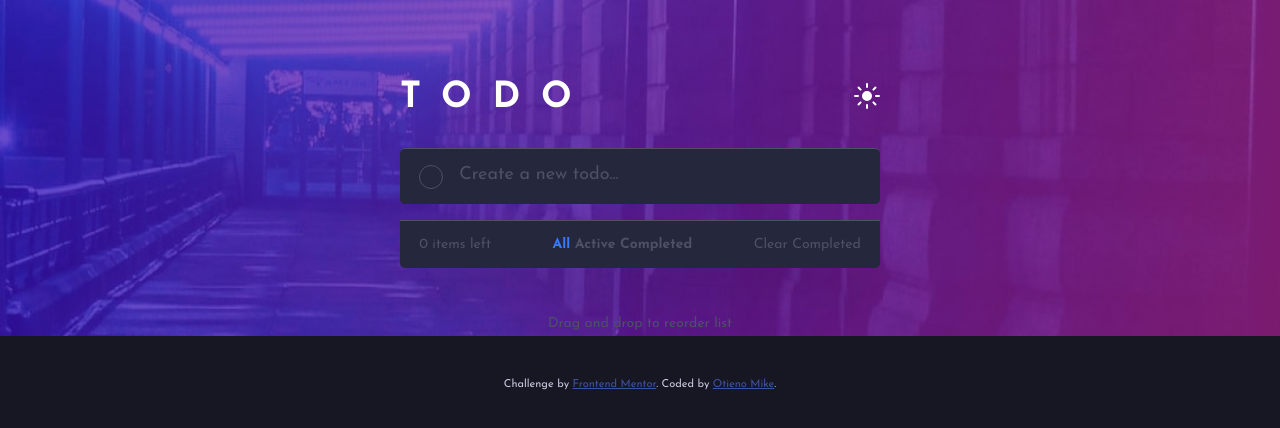
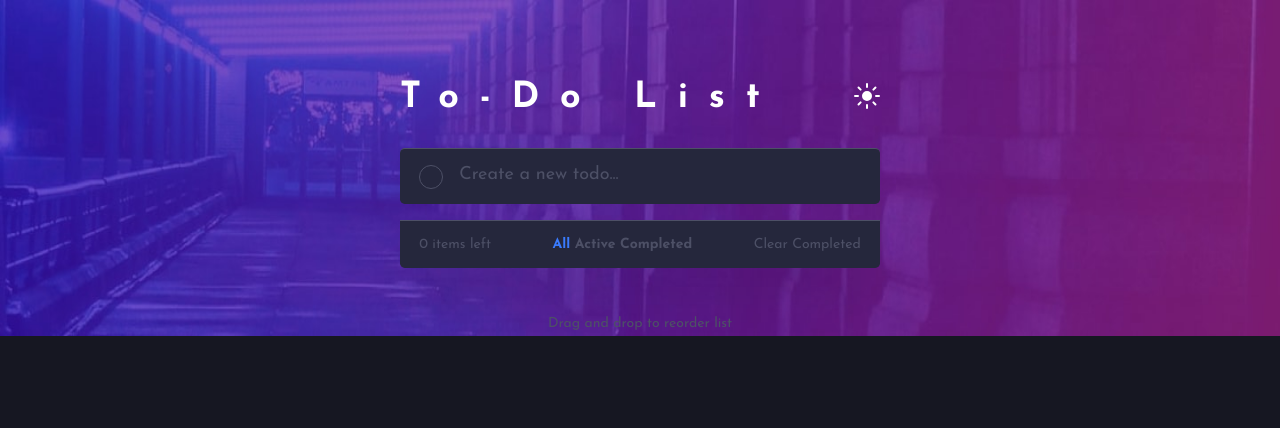
Before and after one commit to MR6293156/to-do-js, a plain HTML site: page index.html in a window 1280 px wide. Drawn offline with Linux system fonts and the light colour scheme.

Commit message:
Updated index.html

```diff
--- a/index.html
+++ b/index.html
@@ -5,14 +5,7 @@
     <meta name="viewport" content="width=device-width, initial-scale=1.0" />
     <!-- displays site properly based on user's device -->
 
-    <link
-      rel="icon"
-      type="image/png"
-      sizes="32x32"
-      href="./images/favicon-32x32.png"
-    />
-
-    <title>Frontend Mentor | Todo app</title>
+    <title>To-do App</title>
     <link
       rel="stylesheet"
       href="https://cdnjs.cloudflare.com/ajax/libs/font-awesome/6.1.1/css/all.min.css"
@@ -20,26 +13,18 @@
       crossorigin="anonymous"
       referrerpolicy="no-referrer"
     />
-    <style>
-      .attribution {
-        font-size: 11px;
-        text-align: center;
-      }
-      .attribution a {
-        color: hsl(228, 45%, 44%);
-      }
-    </style>
+
     <link rel="stylesheet" href="./styles.css" />
     <link id="theme-style" rel="stylesheet" type="text/css" href="" />
   </head>
   <body>
     <header class="">
-      <h1>TODO</h1>
+      <h1>To-Do List</h1>
       <button class="dark-theme" id="dark-theme-btn">
-        <img src="./images/icon-moon.svg" alt="Change theme color" />
+        <img src="./images/icon-moon.svg" alt="Change theme colour" />
       </button>
       <button class="light-theme" id="light-theme-btn">
-        <img src="./images/icon-sun.svg" alt="Change theme color" />
+        <img src="./images/icon-sun.svg" alt="Change theme colour" />
       </button>
     </header>
 
@@ -105,13 +90,6 @@
     <footer>
       <p>Drag and drop to reorder list</p>
     </footer>
-    <div class="attribution">
-      Challenge by
-      <a href="https://www.frontendmentor.io?ref=challenge" target="_blank"
-        >Frontend Mentor</a
-      >. Coded by
-      <a href="https://www.frontendmentor.io/profile/bp-mike">Otieno Mike</a>.
-    </div>
     <script src="toggleTheme.js"></script>
     <script src="script.js"></script>
   </body>
```
